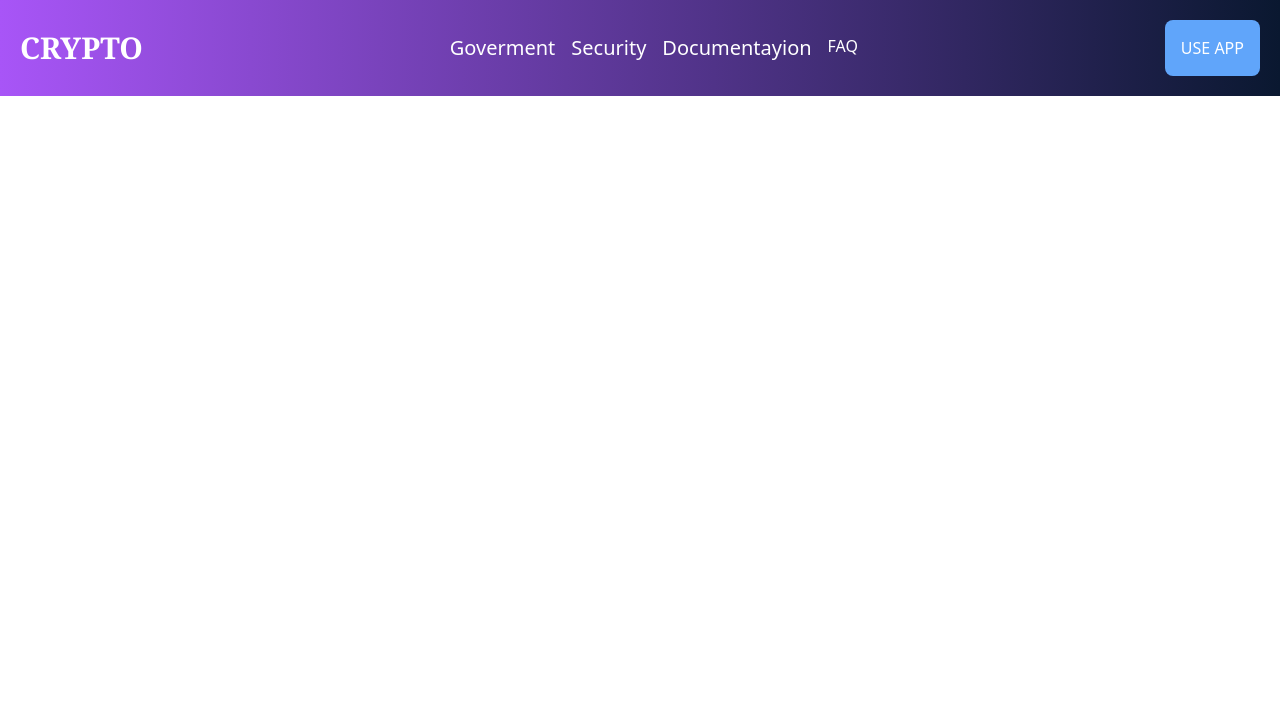
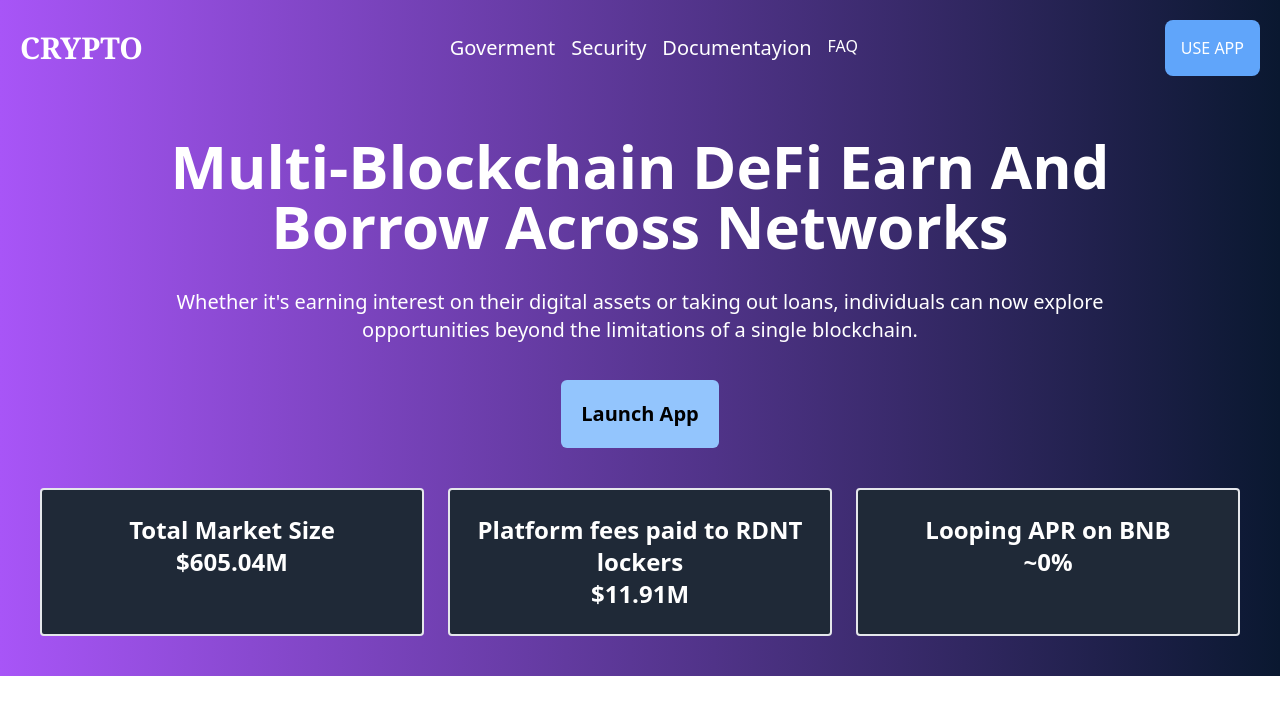
Before and after one commit to AmhjadKhan/Crypto, a React (Vite) app: page / in a window 1280 px wide. Shown: the top 714 px of the page. Built offline with nearby package versions, Linux system fonts and the light colour scheme.

Commit message:
this is header section added commit

```diff
--- a/src/App.jsx
+++ b/src/App.jsx
@@ -1,9 +1,11 @@
+import Header from "./component/Header/Header";
 import Navber from "./component/Navber/Navber";
 
 function App() {
   return (
     <>
       <Navber />
+      <Header />
     </>
   );
 }
--- /dev/null
+++ b/src/component/Header/Header.jsx
@@ -0,0 +1,30 @@
+
+const Header = () => {
+  return (
+    <header className="bg-gradient-to-r from-purple-500 to-[#0A1830] text-white p-10">
+      <div className="text-center">
+        <h1 className="text-6xl font-bold pb-4">Multi-Blockchain DeFi Earn And <br /> Borrow Across Networks</h1>
+        <p className="mt-4 text-xl pb-3">
+          Whether it's earning interest on their digital assets or taking out loans, individuals can now explore <br /> opportunities beyond the limitations of a single blockchain.
+        </p>
+        <button className="btn mt-6 p-5 rounded-md bg-blue-300 text-black text-xl font-semibold">Launch App</button>
+      </div>
+      <div className="grid grid-cols-1 sm:grid-cols-3 gap-6 mt-10">
+        <div className="bg-gray-800 p-6 rounded border-2">
+          <p className="text-center text-2xl font-semibold">Total Market Size</p>
+          <h4 className="text-center text-2xl font-semibold">$605.04M</h4>
+        </div>
+        <div className="bg-gray-800 p-6 rounded border-2">
+          <p className="text-center text-2xl font-semibold">Platform fees paid to RDNT lockers</p>
+          <h4 className="text-center text-2xl font-semibold">$11.91M</h4>
+        </div>
+        <div className="bg-gray-800 p-6 rounded border-2">
+          <p className="text-center text-2xl font-semibold">Looping APR on BNB</p>
+          <h4 className="text-center text-2xl font-semibold">~0%</h4>
+        </div>
+      </div>
+    </header>
+  );
+}
+
+export default Header;
```
